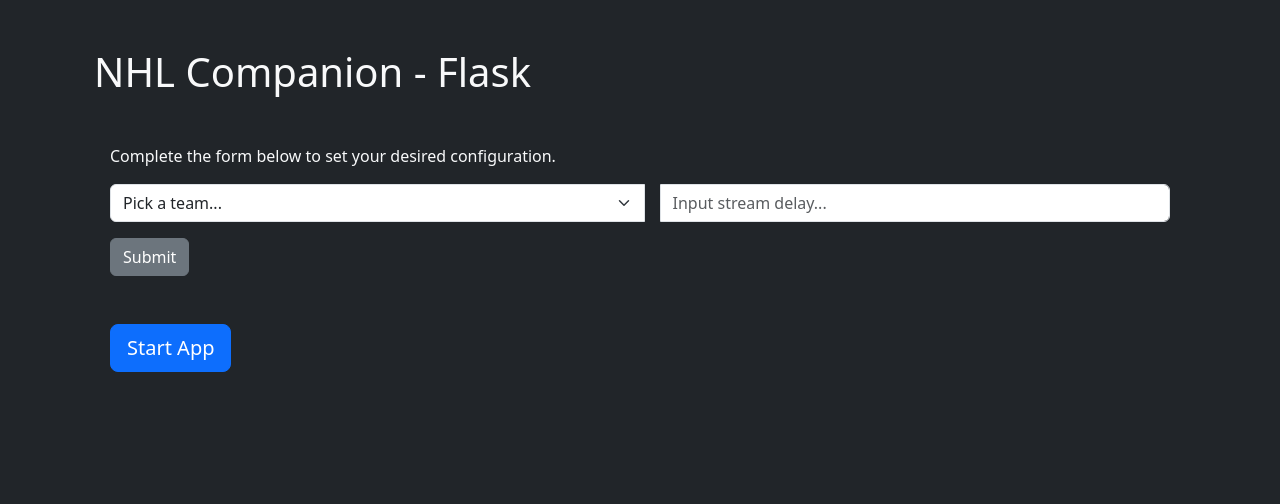
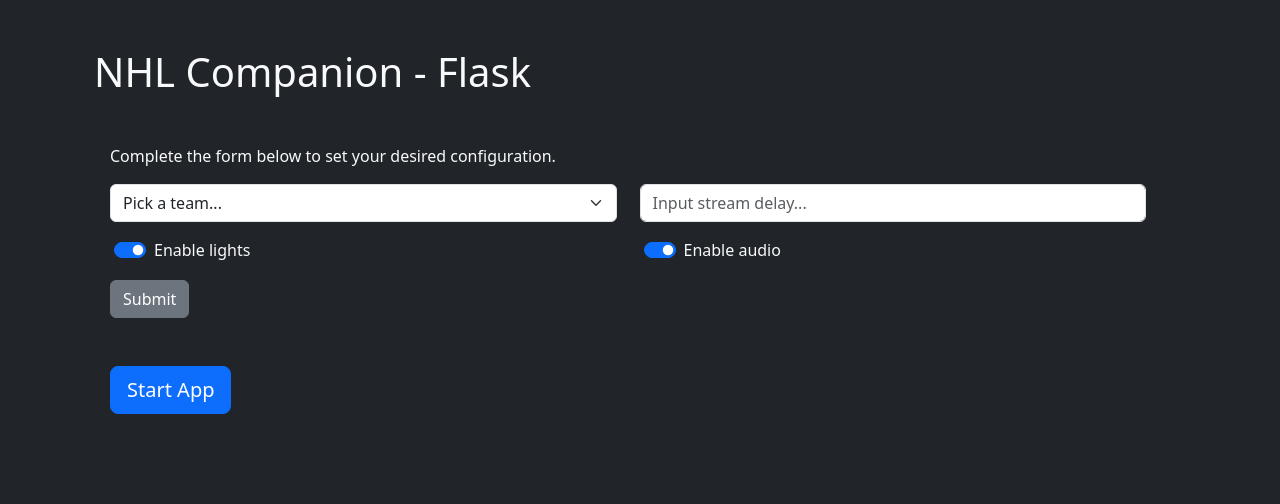
Before and after one commit to BrandonMiller18/nhl_companion-pi, a Flask app: page / in a window 1280 px wide. Shown: the top 504 px of the page. Run offline with Flask 3, Linux system fonts and the light colour scheme; parts of the project's set-up code (start-up, migrations or seed data) failed here and were passed over.

Commit message:
add audio and light configuration to index.html and config.json

```diff
--- a/app.py
+++ b/app.py
@@ -45,11 +45,15 @@ def configure_game():
 
     user_team = request.form.get('user_team')
     stream_delay = request.form.get('stream_delay')
+    enable_lights = request.form.get('lights')
+    enable_audio = request.form.get('audio')
 
     with open('config.json', 'w') as f:
         data = {
             "user_team": user_team,
-            "stream_delay": 0 if stream_delay == '' else stream_delay
+            "stream_delay": "5" if stream_delay == '' else stream_delay,
+            "enable_loghts": True if enable_lights else False,
+            "enable_audio": True if enable_audio else False
         }
 
         f.write(json.dumps(data))
--- a/templates/index.html
+++ b/templates/index.html
@@ -21,14 +21,32 @@
         <div class="my-5 mx-3">
             <p>Complete the form below to set your desired configuration.</p>
             <form action="/update" method="POST">
-                <div class="input-group">
-                    <select class="me-3 mb-3 form-select" name="user_team" id="">
-                        <option>Pick a team...</option>
-                        {% for team in team_abbreviations %}
-                            <option value="{{team}}">{{team}}</option>
-                        {% endfor %}
-                    </select>
-                    <input class="mb-3 form-control" type="text" placeholder="Input stream delay..." name="stream_delay" id="">
+                <div class="input-group row">
+                    <div class="col">
+                        <select class="form-select col" name="user_team" id="">
+                            <option>Pick a team...</option>
+                            {% for team in team_abbreviations %}
+                                <option value="{{team}}">{{team}}</option>
+                            {% endfor %}
+                        </select>
+                    </div>
+                    <div class="col">
+                        <input class="form-control col" type="text" placeholder="Input stream delay..." name="stream_delay" id="">
+                    </div>
+                </div>
+                <div class="input-group row ms-1 my-3">
+                    <div class="form-check form-switch col">
+                        <input class="form-check-input" type="checkbox" name="lights" value="1" id="lights" checked>
+                        <label class="form-check-label" for="lights">
+                          Enable lights
+                        </label>
+                      </div>
+                      <div class="form-check form-switch col">
+                        <input class="form-check-input" type="checkbox" name="audio" value="1" id="audio" checked>
+                        <label class="form-check-label" for="audio">
+                          Enable audio
+                        </label>
+                      </div>
                 </div>
                 <input class="btn btn-secondary" type="submit">
             </form>
```
